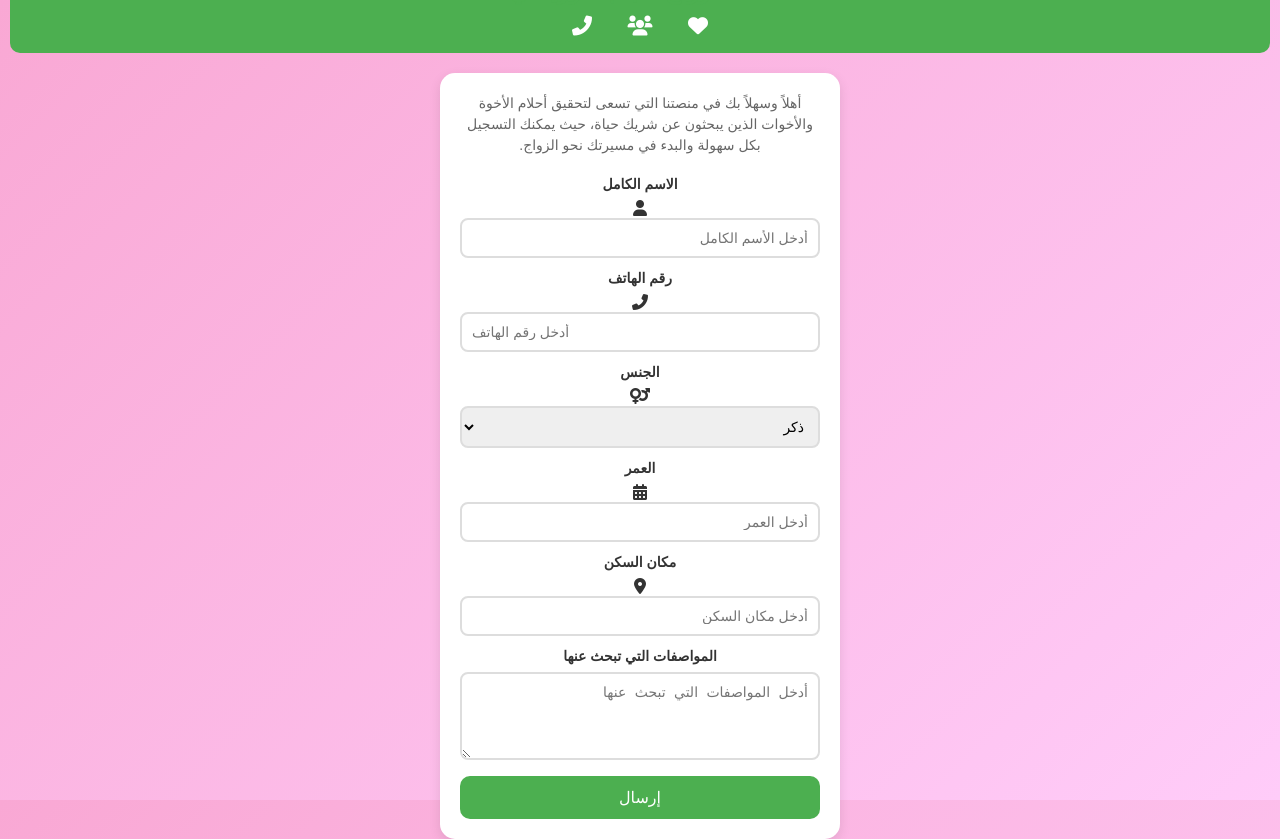
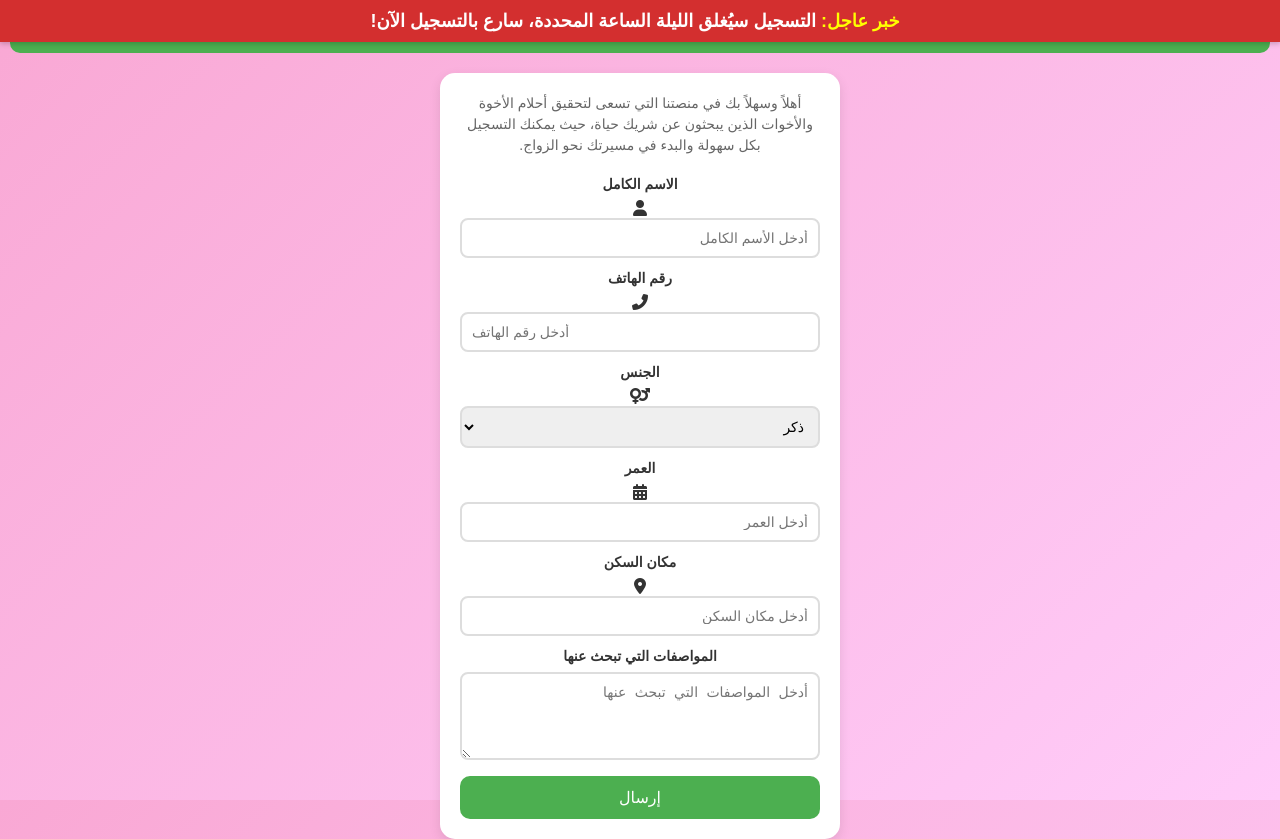
Before and after one commit to SidiM2024/Marriage, a plain HTML site: page index.html in a window 1280 px wide. Drawn offline with Linux system fonts and the light colour scheme.

Commit message:
Update index.html

```diff
--- a/index.html
+++ b/index.html
@@ -10,6 +10,41 @@
     <script defer src="script.js"></script>
 </head>
 <body>
+    <div class="breaking-news">
+    <span>خبر عاجل:</span> التسجيل سيُغلق الليلة الساعة المحددة، سارع بالتسجيل الآن!
+</div>
+
+<style>
+    .breaking-news {
+        position: fixed;
+        top: 0;
+        left: 0;
+        width: 100%;
+        background-color: #d32f2f;
+        color: white;
+        padding: 10px 20px;
+        font-size: 18px;
+        font-weight: bold;
+        text-align: center;
+        z-index: 1000;
+        box-shadow: 0 2px 5px rgba(0, 0, 0, 0.2);
+        animation: slideDown 0.5s ease-in-out;
+    }
+
+    .breaking-news span {
+        color: yellow;
+        margin-right: 10px;
+    }
+
+    @keyframes slideDown {
+        from {
+            transform: translateY(-100%);
+        }
+        to {
+            transform: translateY(0);
+        }
+    }
+</style>
 
 <header>
     <h1>منصة زواج شباب موريتاني</h1>
```
